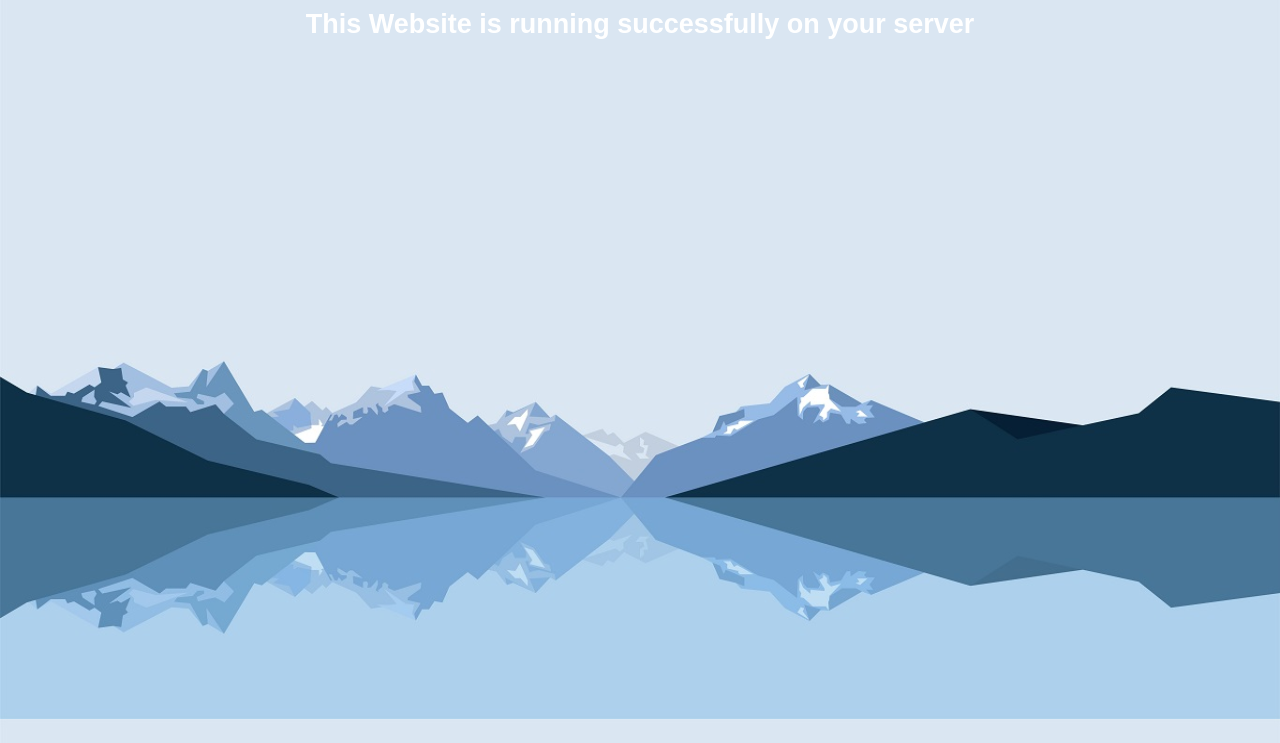
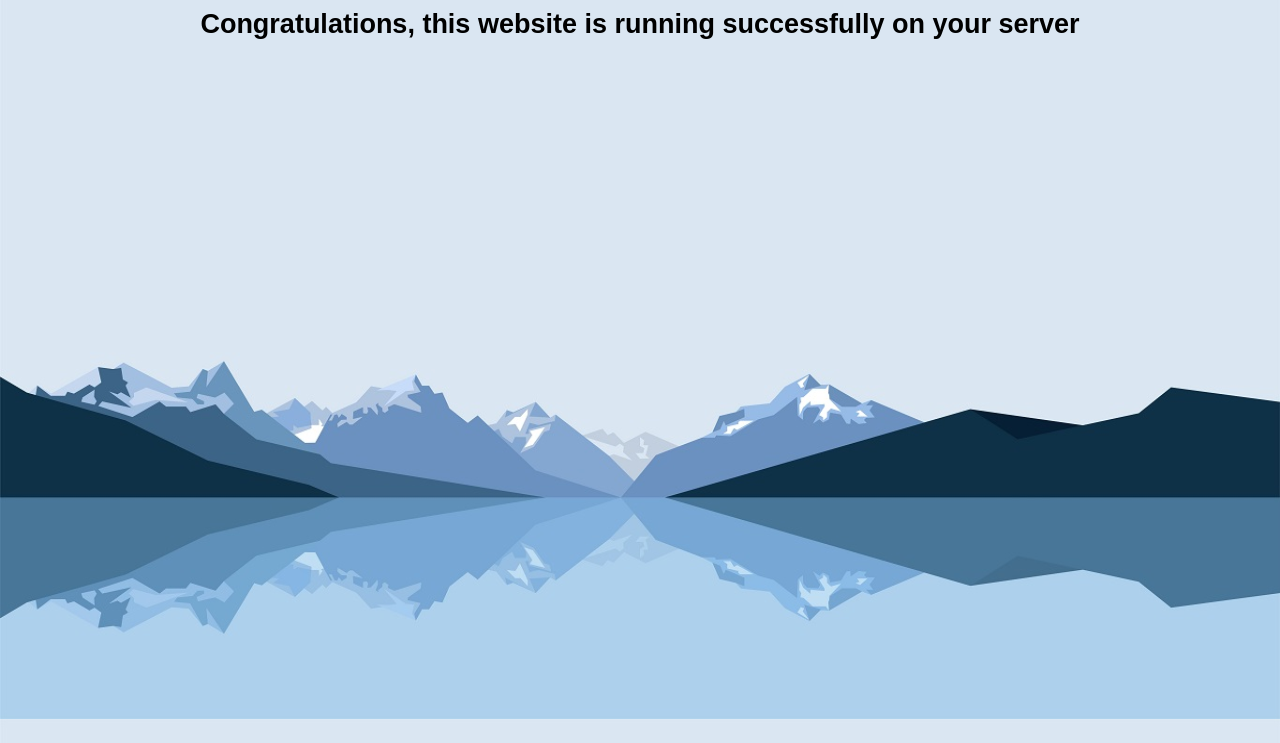
Before and after one commit to raywirawan/web-example, a plain HTML site: page index.html in a window 1280 px wide. Shown: the part 91-834 px from the top of the page. Drawn offline with Linux system fonts and the light colour scheme.

Commit message:
third commit

```diff
--- a/index.html
+++ b/index.html
@@ -7,6 +7,6 @@
 </head>
 <body>
     <h1>Hello!</h1>
-    <h2>This Website is running successfully on your server</h2>
+    <h2>Congratulations, this website is running successfully on your server</h2>
 </body>
 </html>
--- a/style.css
+++ b/style.css
@@ -3,7 +3,7 @@ html, body {
     height: 100%;
     font-family: 'Cascadia Code', sans-serif;
     font-size: 18px;
-    color: white;
+    color: black;
 }
 
 h1 {
```
